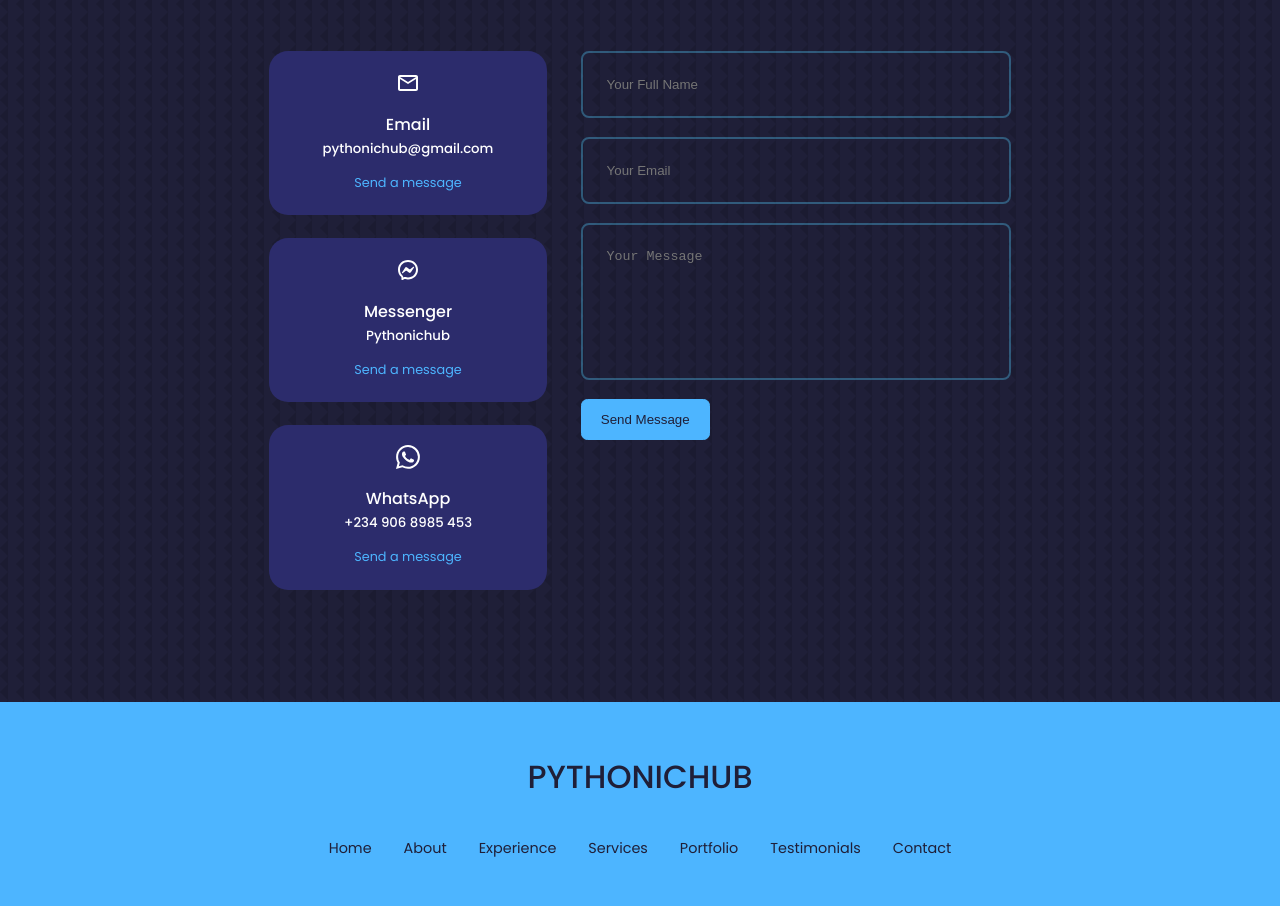
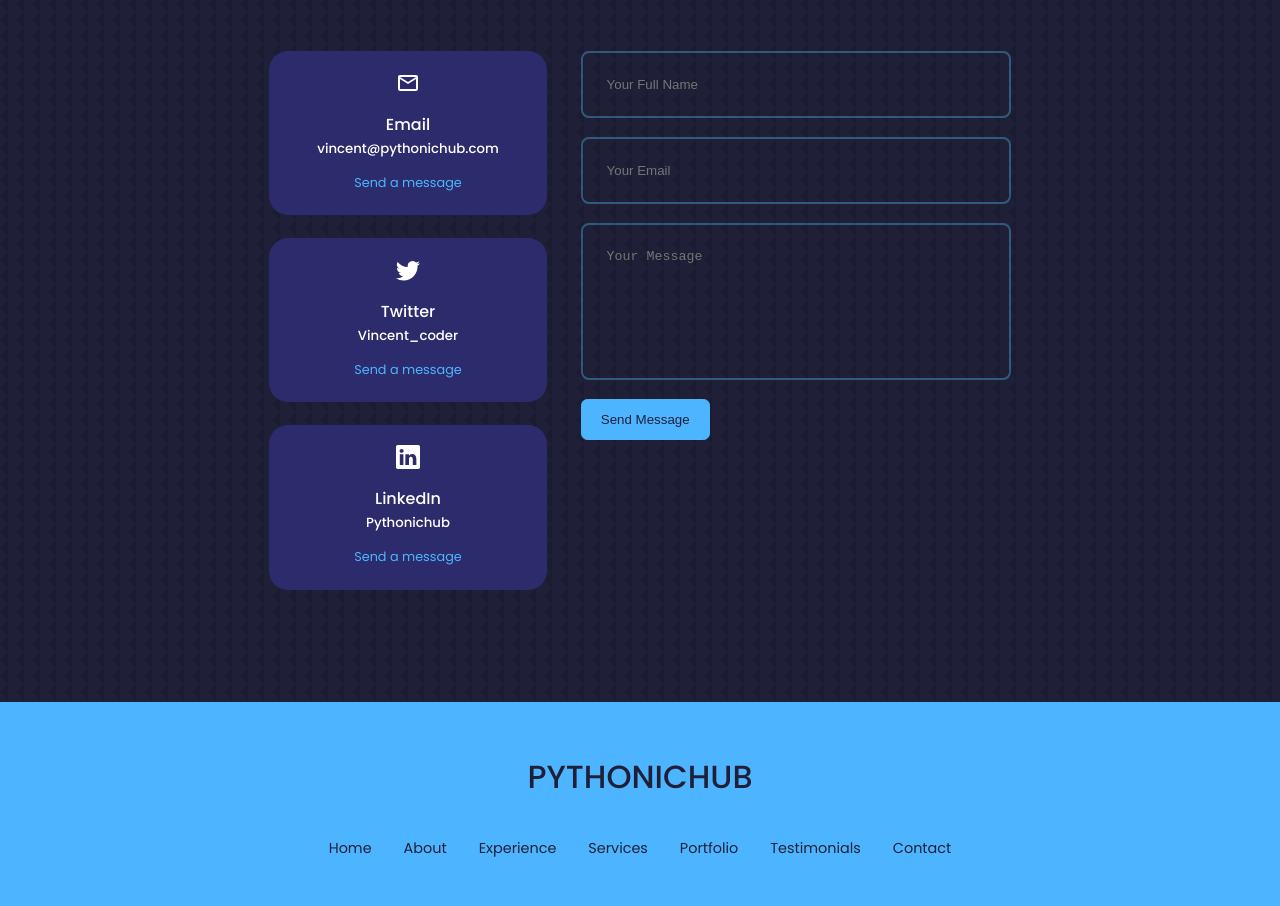
Before and after one commit to Vin-Jex/pythoniclaver, a React (Create React App) app: page / in a window 1280 px wide. Shown: the part 3700-4606 px from the top of the page. Built offline with nearby package versions, Linux system fonts and the light colour scheme.

Commit message:
feat: Update contact

```diff
--- a/src/components/contact/Contact.jsx
+++ b/src/components/contact/Contact.jsx
@@ -1,26 +1,32 @@
-import React from 'react';
-import './contact.css';
-import {MdOutlineEmail} from 'react-icons/md'
-import {RiMessengerLine} from 'react-icons/ri'
-import {BsWhatsapp} from 'react-icons/bs'
-import { useRef } from 'react';
-import emailjs from 'emailjs-com'
-
+import React from "react";
+import "./contact.css";
+import { MdOutlineEmail } from "react-icons/md";
+import { BsLinkedin, BsTwitter } from "react-icons/bs";
+import { useRef } from "react";
+import emailjs from "emailjs-com";
 
 const Contact = () => {
   const form = useRef();
 
-
   const sendEmail = (e) => {
     e.preventDefault();
 
-    emailjs.sendForm('service_3kxu1at', 'template_1imx90h', form.current, 'HniQSCQQnQSFhiQoi')
-      .then((result) => {
-        alert('email sent successfully');
-      }, (error) => {
-        alert('error sending email');
-      });
-      e.target.reset()
+    emailjs
+      .sendForm(
+        "service_3kxu1at",
+        "template_1imx90h",
+        form.current,
+        "HniQSCQQnQSFhiQoi"
+      )
+      .then(
+        (result) => {
+          alert("email sent successfully");
+        },
+        (error) => {
+          alert("error sending email");
+        }
+      );
+    e.target.reset();
   };
 
   return (
@@ -28,42 +34,70 @@ const Contact = () => {
       <h5>Get In Touch</h5>
       <h2>Contact Me</h2>
 
-      <div className="container contact__container">
-        <div className="contact__options">
-
+      <div className='container contact__container'>
+        <div className='contact__options'>
           <article className='contact__option'>
             <MdOutlineEmail className='contact__option-icon' />
             <h4>Email</h4>
-            <h5>pythonichub@gmail.com</h5>
-            <a href="mailto: pythonichub@gmail.com" target="_blank" rel='noreferrer noopener'>Send a message</a>
+            <h5>vincent@pythonichub.com</h5>
+            <a
+              href='mailto: vincent@pythonichub.com'
+              target='_blank'
+              rel='noreferrer noopener'
+            >
+              Send a message
+            </a>
           </article>
 
           <article className='contact__option'>
-            <RiMessengerLine className='contact__option-icon' />
-            <h4>Messenger</h4>
-            <h5>Pythonichub</h5>
-            <a href="https://m.me/Vincent.coderr/" target="_blank" rel='noreferrer noopener'>Send a message</a>
+            <BsTwitter className='contact__option-icon' />
+            <h4>Twitter</h4>
+            <h5>Vincent_coder</h5>
+            <a
+              href='https://twitter.com/vincent_coder'
+              target='_blank'
+              rel='noreferrer noopener'
+            >
+              Send a message
+            </a>
           </article>
           <article className='contact__option'>
-            <BsWhatsapp className='contact__option-icon'/>
-            <h4>WhatsApp</h4>
-            <h5>+234 906 8985 453</h5>
-            <a href="https://api.whatsapp.com/send/?phone=+2349068985453&text=My name is____________________, redirected from OKEREKE VINCENT Portfolio..." target="_blank" rel='noreferrer noopener'>Send a message</a>
+            <BsLinkedin className='contact__option-icon' />
+            <h4>LinkedIn</h4>
+            <h5>Pythonichub</h5>
+            <a
+              href='https://www.linkedin.com/in/pythonichub'
+              target='_blank'
+              rel='noreferrer noopener'
+            >
+              Send a message
+            </a>
           </article>
         </div>
 
         {/* END OF CONTACT OPTIONS */}
 
         <form ref={form} onSubmit={sendEmail}>
-          <input type="text" name='name' placeholder='Your Full Name' required />
-          <input type="email" name='email' placeholder='Your Email' required />
-          <textarea name="message" rows="7" placeholder='Your Message' required ></textarea>
-          <button type='submit' className='btn btn-primary'>Send Message</button>
+          <input
+            type='text'
+            name='name'
+            placeholder='Your Full Name'
+            required
+          />
+          <input type='email' name='email' placeholder='Your Email' required />
+          <textarea
+            name='message'
+            rows='7'
+            placeholder='Your Message'
+            required
+          ></textarea>
+          <button type='submit' className='btn btn-primary'>
+            Send Message
+          </button>
         </form>
-
       </div>
     </section>
-  )
-}
+  );
+};
 
 export default Contact;
```
